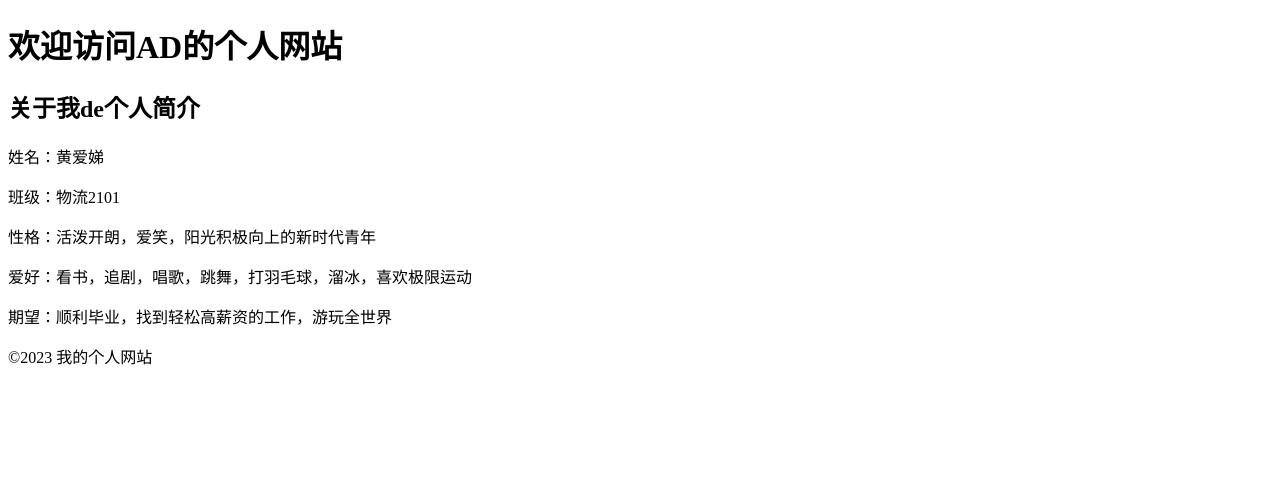
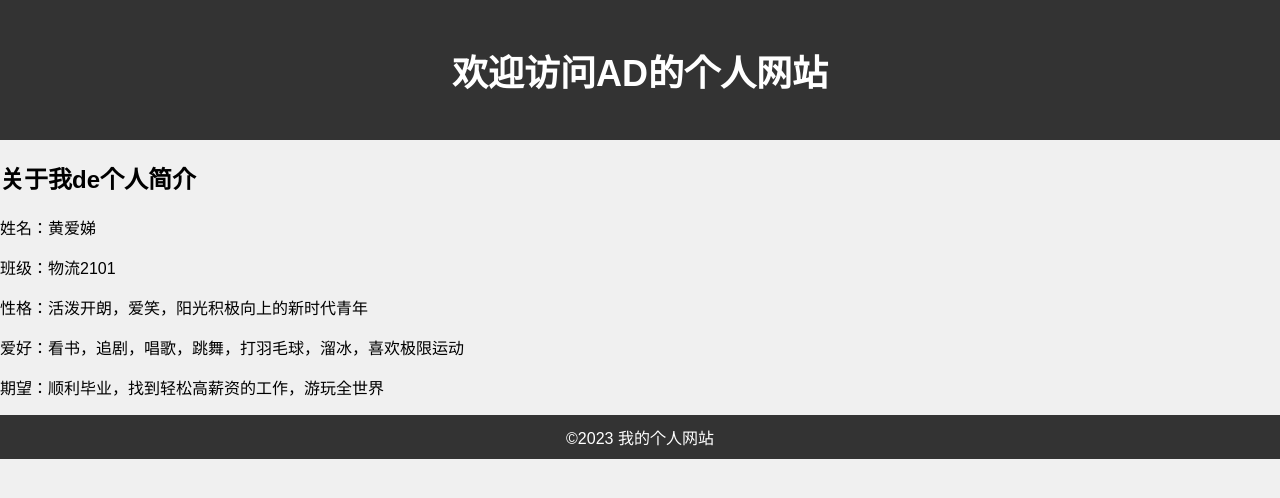
Before and after one commit to ADhuangaidi/ADhuangaidi.github.io, a plain HTML site: page index.html in a window 1280 px wide. Drawn offline with Linux system fonts and the light colour scheme.

Commit message:
Update index.html

```diff
--- a/index.html
+++ b/index.html
@@ -4,6 +4,35 @@
     <meta charset="UTF-8">
     <meta name="viewport" content="width=device-width,initial-scale=1.0">
     <title>AD的个人网站</title>
+    <style>
+        body {
+            font-family:Arial,sans-serif;
+            margin: 0;
+            padding: 0;
+            background-color: #f0f0f0;
+        }
+        header {
+            background-color: #333;
+            color: #fff;
+            padding: 20px;
+            text-align: center;
+        }
+        h1 {
+            font-size: 36px;
+        }
+        .container {
+            max-width: 800px;
+            margin: 0 auto;
+            padding: 20px;
+            background-color: #fff;
+        }
+        footer {
+            background-color: #333;
+            color: #fff;
+            text-align:center;
+            padding: 10px;
+        }
+    </style>
 </head>
 <body>
     <header>
```
